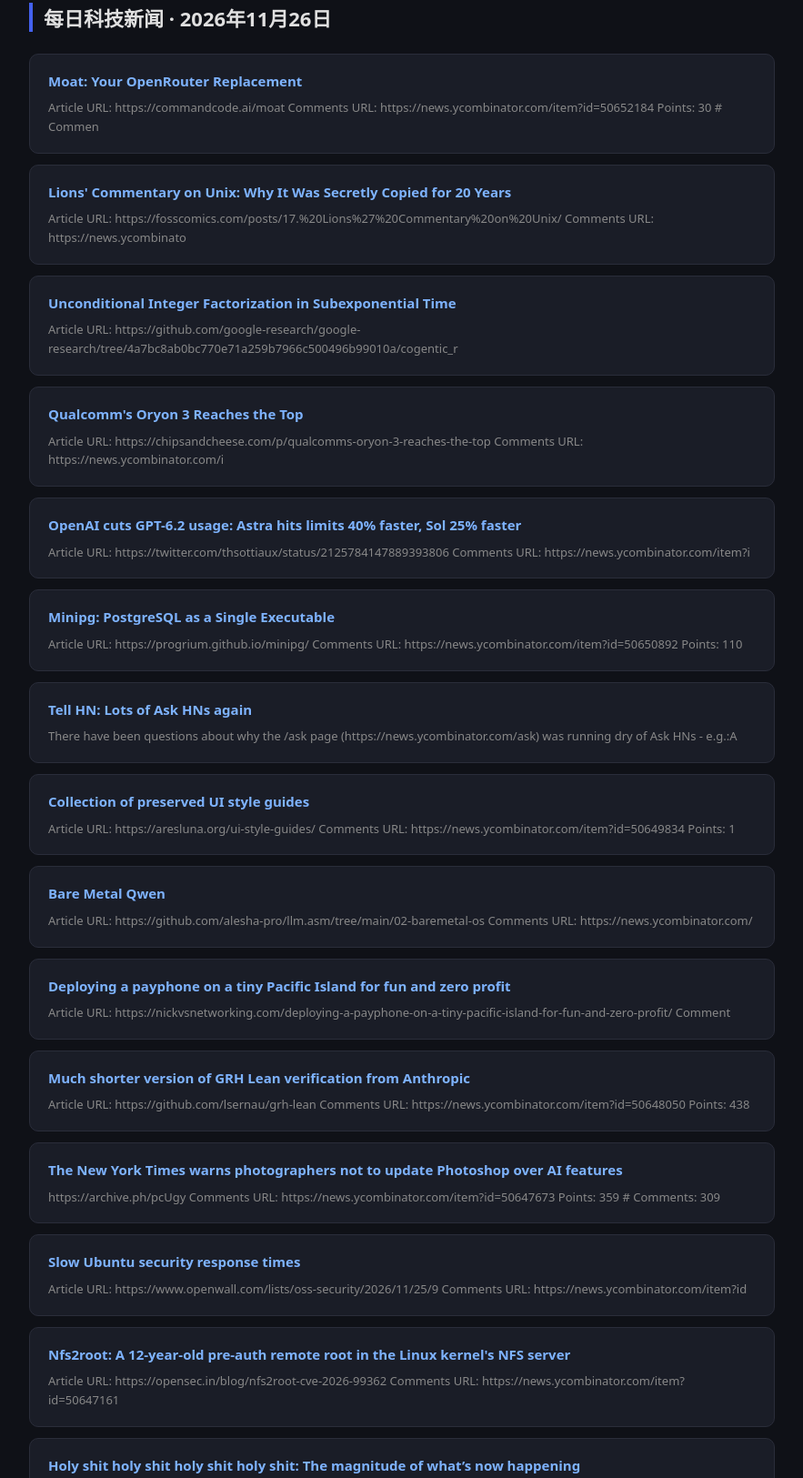
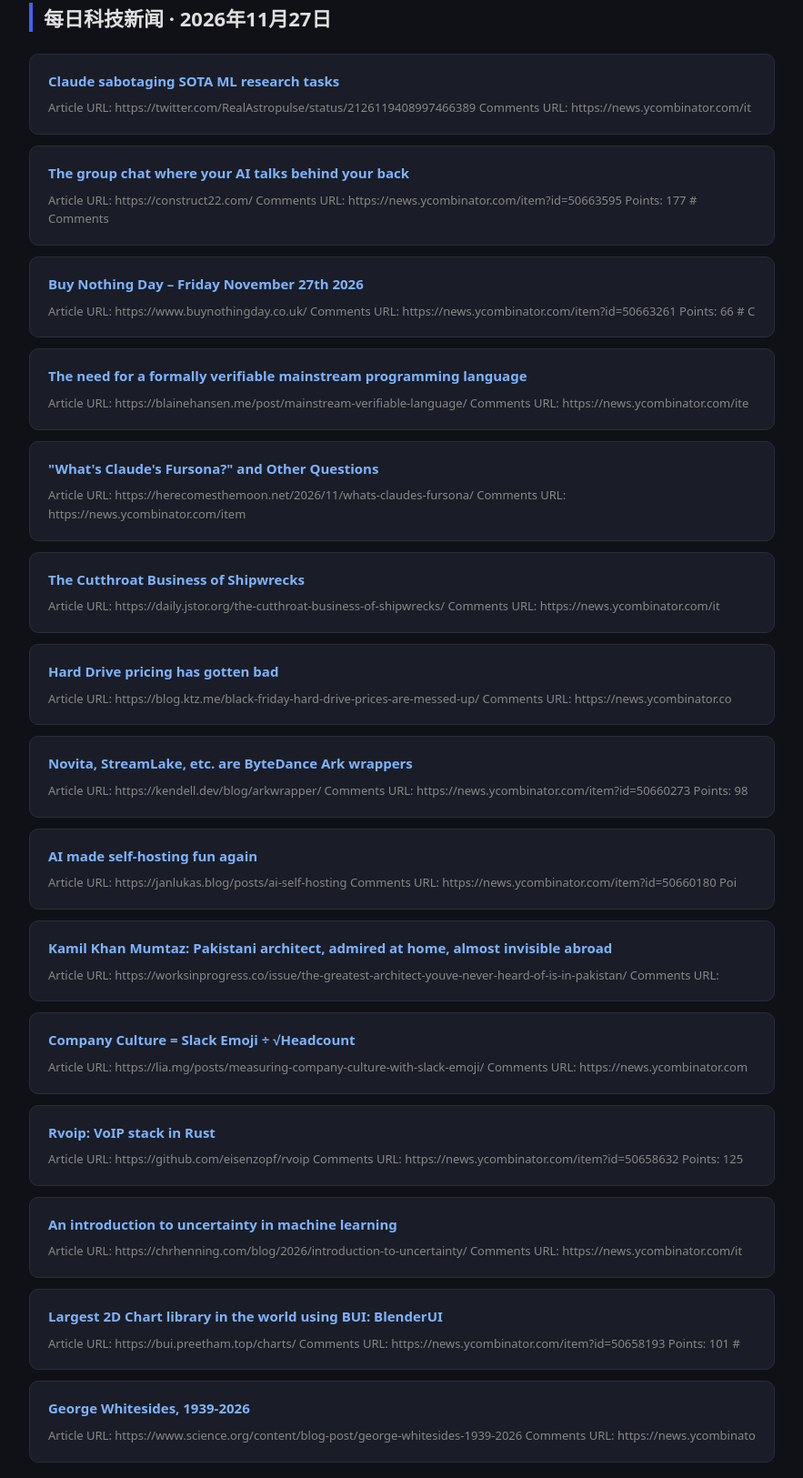
Before and after one commit to erdmanncho/daily-tech-news, a plain HTML site: page docs/index.html in a window 1280 px wide. Shown: the part 32-1657 px from the top of the page at 91% size, without its empty margins (198-1081 px from the left). Drawn offline with Linux system fonts and the light colour scheme.

Commit message:
每日新闻更新 2026-11-27

```diff
--- a/docs/index.html
+++ b/docs/index.html
@@ -1,7 +1,7 @@
 <!DOCTYPE html>
 <html lang="zh"><head><meta charset="UTF-8">
 <meta name="viewport" content="width=device-width,initial-scale=1">
-<title>每日科技新闻 · 2026年11月26日</title>
+<title>每日科技新闻 · 2026年11月27日</title>
 <style>
   body{font-family:system-ui,sans-serif;max-width:820px;margin:0 auto;padding:20px 16px;background:#0f1117;color:#e0e0e0}
   h1{font-size:22px;border-left:4px solid #4361ee;padding-left:12px;margin-bottom:24px}
@@ -14,90 +14,92 @@
   footer{text-align:center;color:#444;margin-top:32px;font-size:12px}
 </style></head>
 <body>
-  <h1>每日科技新闻 · 2026年11月26日</h1>
+  <h1>每日科技新闻 · 2026年11月27日</h1>
 
     <div class="card">
-      <a href="https://commandcode.ai/moat" target="_blank"><h2>Moat: Your OpenRouter Replacement</h2></a>
-      <p>Article URL: https://commandcode.ai/moat
-Comments URL: https://news.ycombinator.com/item?id=50652184
-Points: 30
-# Commen</p>
+      <a href="https://twitter.com/RealAstropulse/status/2126119408997466389" target="_blank"><h2>Claude sabotaging SOTA ML research tasks</h2></a>
+      <p>Article URL: https://twitter.com/RealAstropulse/status/2126119408997466389
+Comments URL: https://news.ycombinator.com/it</p>
     </div>
     <div class="card">
-      <a href="https://fosscomics.com/posts/17.%20Lions%27%20Commentary%20on%20Unix/" target="_blank"><h2>Lions' Commentary on Unix: Why It Was Secretly Copied for 20 Years</h2></a>
-      <p>Article URL: https://fosscomics.com/posts/17.%20Lions%27%20Commentary%20on%20Unix/
-Comments URL: https://news.ycombinato</p>
+      <a href="https://construct22.com/" target="_blank"><h2>The group chat where your AI talks behind your back</h2></a>
+      <p>Article URL: https://construct22.com/
+Comments URL: https://news.ycombinator.com/item?id=50663595
+Points: 177
+# Comments</p>
     </div>
     <div class="card">
-      <a href="https://github.com/google-research/google-research/tree/4a7bc8ab0bc770e71a259b7966c500496b99010a/cogentic_research_papers/integer_factorization" target="_blank"><h2>Unconditional Integer Factorization in Subexponential Time</h2></a>
-      <p>Article URL: https://github.com/google-research/google-research/tree/4a7bc8ab0bc770e71a259b7966c500496b99010a/cogentic_r</p>
+      <a href="https://www.buynothingday.co.uk/" target="_blank"><h2>Buy Nothing Day – Friday November 27th 2026</h2></a>
+      <p>Article URL: https://www.buynothingday.co.uk/
+Comments URL: https://news.ycombinator.com/item?id=50663261
+Points: 66
+# C</p>
     </div>
     <div class="card">
-      <a href="https://chipsandcheese.com/p/qualcomms-oryon-3-reaches-the-top" target="_blank"><h2>Qualcomm's Oryon 3 Reaches the Top</h2></a>
-      <p>Article URL: https://chipsandcheese.com/p/qualcomms-oryon-3-reaches-the-top
-Comments URL: https://news.ycombinator.com/i</p>
+      <a href="https://blainehansen.me/post/mainstream-verifiable-language/" target="_blank"><h2>The need for a formally verifiable mainstream programming language</h2></a>
+      <p>Article URL: https://blainehansen.me/post/mainstream-verifiable-language/
+Comments URL: https://news.ycombinator.com/ite</p>
     </div>
     <div class="card">
-      <a href="https://twitter.com/thsottiaux/status/2125784147889393806" target="_blank"><h2>OpenAI cuts GPT-6.2 usage: Astra hits limits 40% faster, Sol 25% faster</h2></a>
-      <p>Article URL: https://twitter.com/thsottiaux/status/2125784147889393806
-Comments URL: https://news.ycombinator.com/item?i</p>
+      <a href="https://herecomesthemoon.net/2026/11/whats-claudes-fursona/" target="_blank"><h2>"What's Claude's Fursona?" and Other Questions</h2></a>
+      <p>Article URL: https://herecomesthemoon.net/2026/11/whats-claudes-fursona/
+Comments URL: https://news.ycombinator.com/item</p>
     </div>
     <div class="card">
-      <a href="https://progrium.github.io/minipg/" target="_blank"><h2>Minipg: PostgreSQL as a Single Executable</h2></a>
-      <p>Article URL: https://progrium.github.io/minipg/
-Comments URL: https://news.ycombinator.com/item?id=50650892
-Points: 110
+      <a href="https://daily.jstor.org/the-cutthroat-business-of-shipwrecks/" target="_blank"><h2>The Cutthroat Business of Shipwrecks</h2></a>
+      <p>Article URL: https://daily.jstor.org/the-cutthroat-business-of-shipwrecks/
+Comments URL: https://news.ycombinator.com/it</p>
+    </div>
+    <div class="card">
+      <a href="https://blog.ktz.me/black-friday-hard-drive-prices-are-messed-up/" target="_blank"><h2>Hard Drive pricing has gotten bad</h2></a>
+      <p>Article URL: https://blog.ktz.me/black-friday-hard-drive-prices-are-messed-up/
+Comments URL: https://news.ycombinator.co</p>
+    </div>
+    <div class="card">
+      <a href="https://kendell.dev/blog/arkwrapper/" target="_blank"><h2>Novita, StreamLake, etc. are ByteDance Ark wrappers</h2></a>
+      <p>Article URL: https://kendell.dev/blog/arkwrapper/
+Comments URL: https://news.ycombinator.com/item?id=50660273
+Points: 98</p>
+    </div>
+    <div class="card">
+      <a href="https://janlukas.blog/posts/ai-self-hosting" target="_blank"><h2>AI made self-hosting fun again</h2></a>
+      <p>Article URL: https://janlukas.blog/posts/ai-self-hosting
+Comments URL: https://news.ycombinator.com/item?id=50660180
+Poi</p>
+    </div>
+    <div class="card">
+      <a href="https://worksinprogress.co/issue/the-greatest-architect-youve-never-heard-of-is-in-pakistan/" target="_blank"><h2>Kamil Khan Mumtaz: Pakistani architect, admired at home, almost invisible abroad</h2></a>
+      <p>Article URL: https://worksinprogress.co/issue/the-greatest-architect-youve-never-heard-of-is-in-pakistan/
+Comments URL: </p>
+    </div>
+    <div class="card">
+      <a href="https://lia.mg/posts/measuring-company-culture-with-slack-emoji/" target="_blank"><h2>Company Culture = Slack Emoji ÷ √Headcount</h2></a>
+      <p>Article URL: https://lia.mg/posts/measuring-company-culture-with-slack-emoji/
+Comments URL: https://news.ycombinator.com</p>
+    </div>
+    <div class="card">
+      <a href="https://github.com/eisenzopf/rvoip" target="_blank"><h2>Rvoip: VoIP stack in Rust</h2></a>
+      <p>Article URL: https://github.com/eisenzopf/rvoip
+Comments URL: https://news.ycombinator.com/item?id=50658632
+Points: 125
 </p>
     </div>
     <div class="card">
-      <a href="https://news.ycombinator.com/item?id=50649864" target="_blank"><h2>Tell HN: Lots of Ask HNs again</h2></a>
-      <p>There have been questions about why the /ask page (https://news.ycombinator.com/ask) was running dry of Ask HNs - e.g.:A</p>
+      <a href="https://chrhenning.com/blog/2026/introduction-to-uncertainty/" target="_blank"><h2>An introduction to uncertainty in machine learning</h2></a>
+      <p>Article URL: https://chrhenning.com/blog/2026/introduction-to-uncertainty/
+Comments URL: https://news.ycombinator.com/it</p>
     </div>
     <div class="card">
-      <a href="https://aresluna.org/ui-style-guides/" target="_blank"><h2>Collection of preserved UI style guides</h2></a>
-      <p>Article URL: https://aresluna.org/ui-style-guides/
-Comments URL: https://news.ycombinator.com/item?id=50649834
-Points: 1</p>
+      <a href="https://bui.preetham.top/charts/" target="_blank"><h2>Largest 2D Chart library in the world using BUI: BlenderUI</h2></a>
+      <p>Article URL: https://bui.preetham.top/charts/
+Comments URL: https://news.ycombinator.com/item?id=50658193
+Points: 101
+# </p>
     </div>
     <div class="card">
-      <a href="https://github.com/alesha-pro/llm.asm/tree/main/02-baremetal-os" target="_blank"><h2>Bare Metal Qwen</h2></a>
-      <p>Article URL: https://github.com/alesha-pro/llm.asm/tree/main/02-baremetal-os
-Comments URL: https://news.ycombinator.com/</p>
-    </div>
-    <div class="card">
-      <a href="https://nickvsnetworking.com/deploying-a-payphone-on-a-tiny-pacific-island-for-fun-and-zero-profit/" target="_blank"><h2>Deploying a payphone on a tiny Pacific Island for fun and zero profit</h2></a>
-      <p>Article URL: https://nickvsnetworking.com/deploying-a-payphone-on-a-tiny-pacific-island-for-fun-and-zero-profit/
-Comment</p>
-    </div>
-    <div class="card">
-      <a href="https://github.com/lsernau/grh-lean" target="_blank"><h2>Much shorter version of GRH Lean verification from Anthropic</h2></a>
-      <p>Article URL: https://github.com/lsernau/grh-lean
-Comments URL: https://news.ycombinator.com/item?id=50648050
-Points: 438</p>
-    </div>
-    <div class="card">
-      <a href="https://www.theverge.com/ai-artificial-intelligence/1041227/the-new-york-times-warns-photographers-not-to-update-photoshop-over-ai-features" target="_blank"><h2>The New York Times warns photographers not to update Photoshop over AI features</h2></a>
-      <p>https://archive.ph/pcUgy
-
-Comments URL: https://news.ycombinator.com/item?id=50647673
-Points: 359
-# Comments: 309</p>
-    </div>
-    <div class="card">
-      <a href="https://www.openwall.com/lists/oss-security/2026/11/25/9" target="_blank"><h2>Slow Ubuntu security response times</h2></a>
-      <p>Article URL: https://www.openwall.com/lists/oss-security/2026/11/25/9
-Comments URL: https://news.ycombinator.com/item?id</p>
-    </div>
-    <div class="card">
-      <a href="https://opensec.in/blog/nfs2root-cve-2026-99362" target="_blank"><h2>Nfs2root: A 12-year-old pre-auth remote root in the Linux kernel's NFS server</h2></a>
-      <p>Article URL: https://opensec.in/blog/nfs2root-cve-2026-99362
-Comments URL: https://news.ycombinator.com/item?id=50647161</p>
-    </div>
-    <div class="card">
-      <a href="https://scottaaronson.blog/?p=10379" target="_blank"><h2>Holy shit holy shit holy shit holy shit: The magnitude of what’s now happening</h2></a>
-      <p>See also The matrix multiplication exponent is nine fourths [pdf] - https://news.ycombinator.com/item?id=50637220
-
-Comme</p>
+      <a href="https://www.science.org/content/blog-post/george-whitesides-1939-2026" target="_blank"><h2>George Whitesides, 1939-2026</h2></a>
+      <p>Article URL: https://www.science.org/content/blog-post/george-whitesides-1939-2026
+Comments URL: https://news.ycombinato</p>
     </div>
   <footer>自动生成 · 由 GitHub Actions 驱动 · 数据来自 Hacker News</footer>
 </body></html>
```
